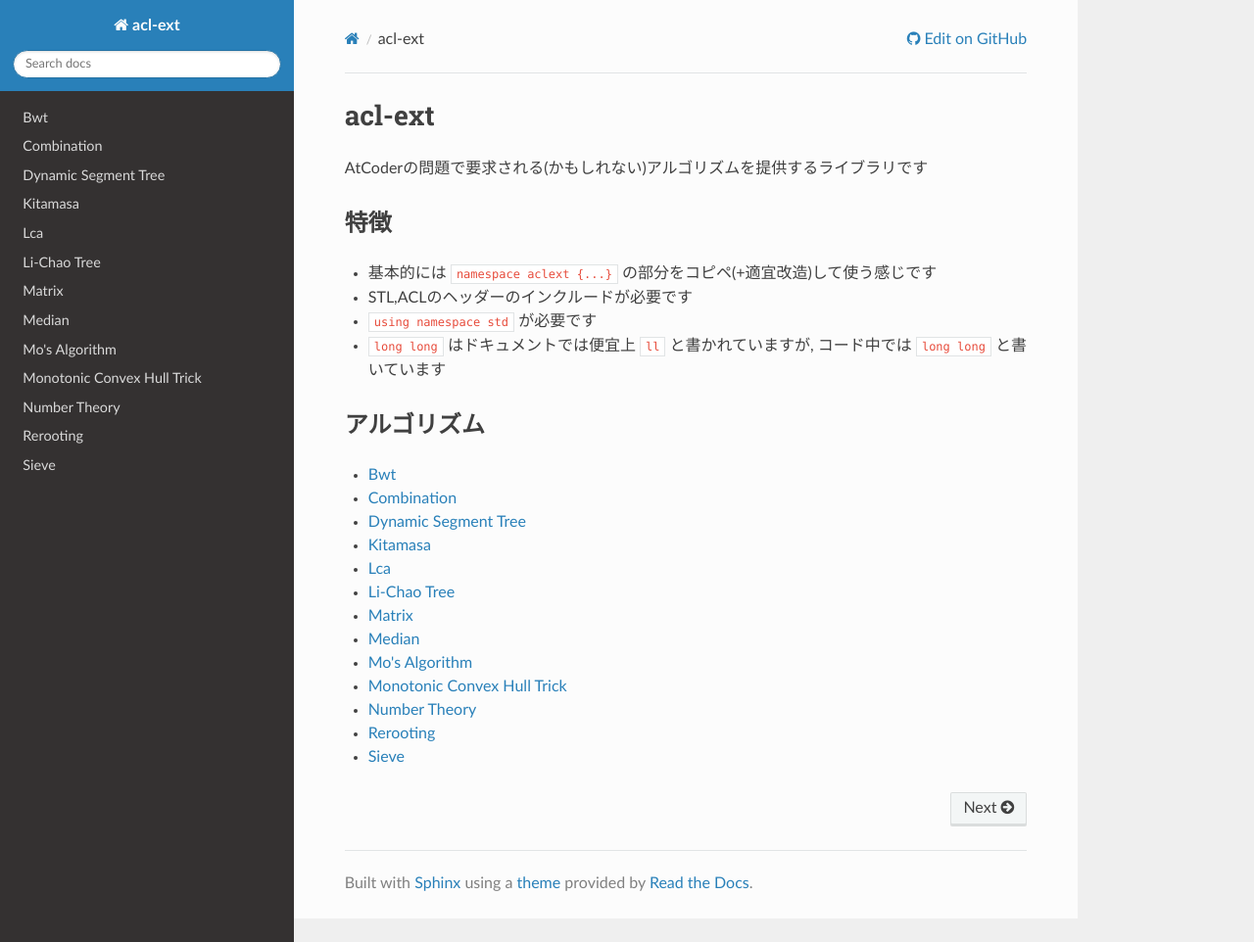
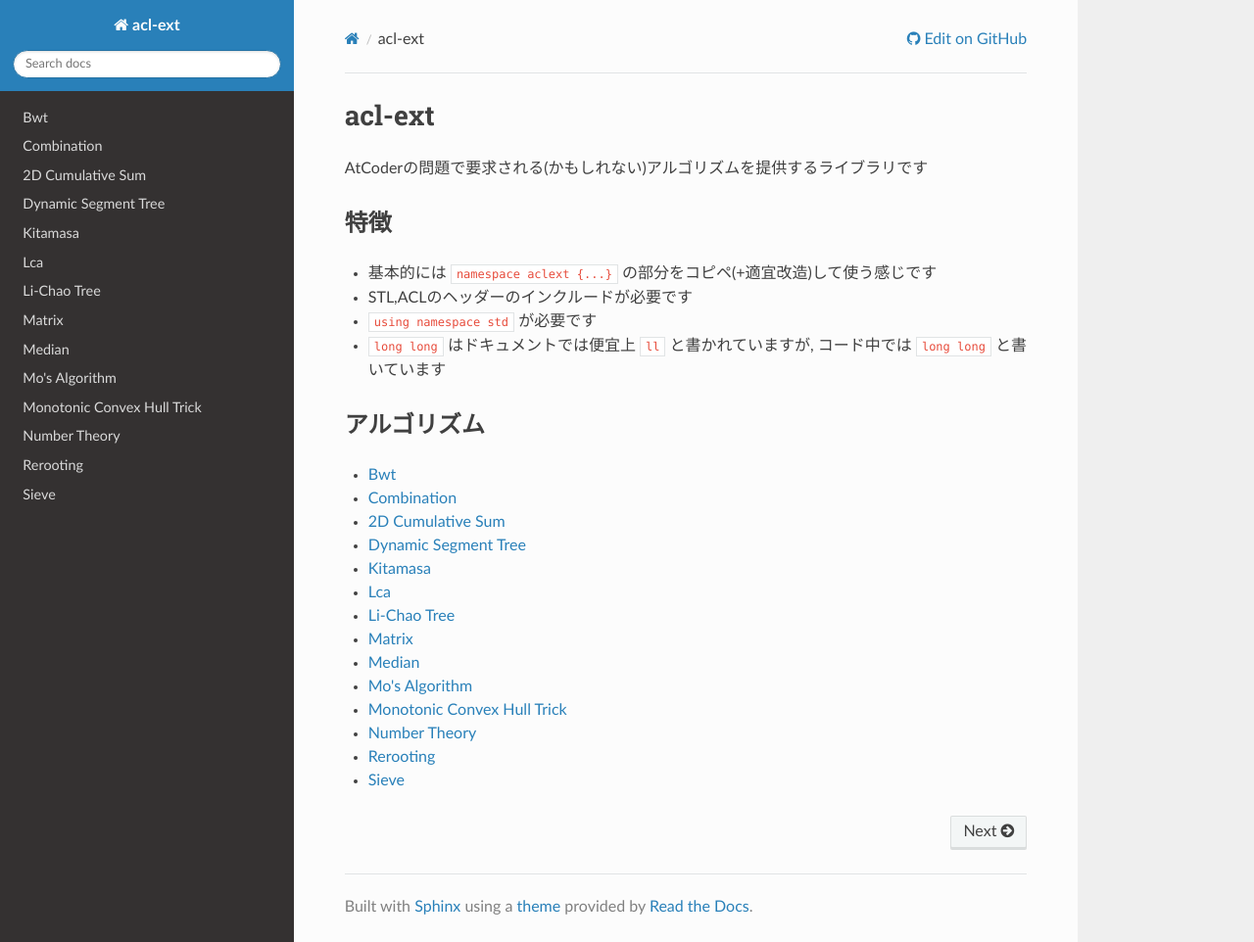
Before and after one commit to prfss/aclib-cpp, a Sphinx documentation site: the page built from doc/index.rst, in a window 1280 px wide and 962 px high. Shown: the whole window at 98% size. Built offline with Sphinx 7.4.7 and the Read the Docs theme 2.0.0, drawn with Linux system fonts in a browser that asks for light colours.

Commit message:
Update TOC

```diff
--- a/doc/index.rst
+++ b/doc/index.rst
@@ -16,6 +16,7 @@
 
    bwt
    combination
+   cumulative_sum_2d
    dynamic_segment_tree
    kitamasa
    lca
```
